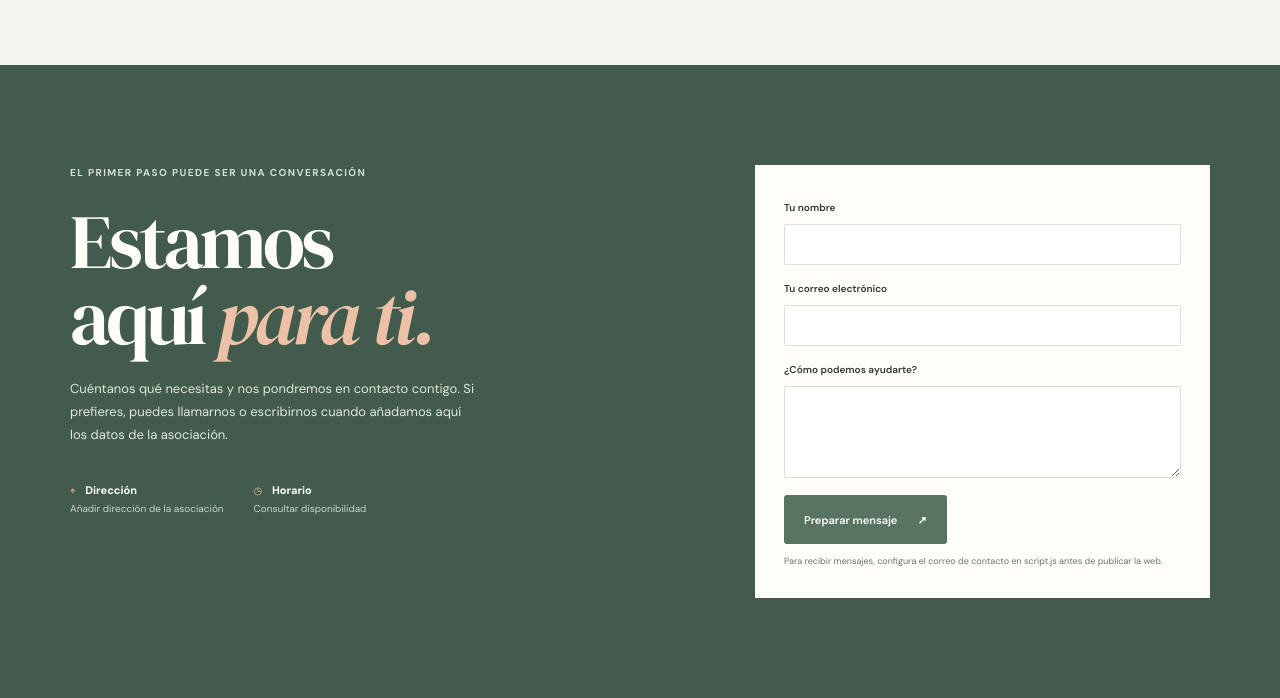
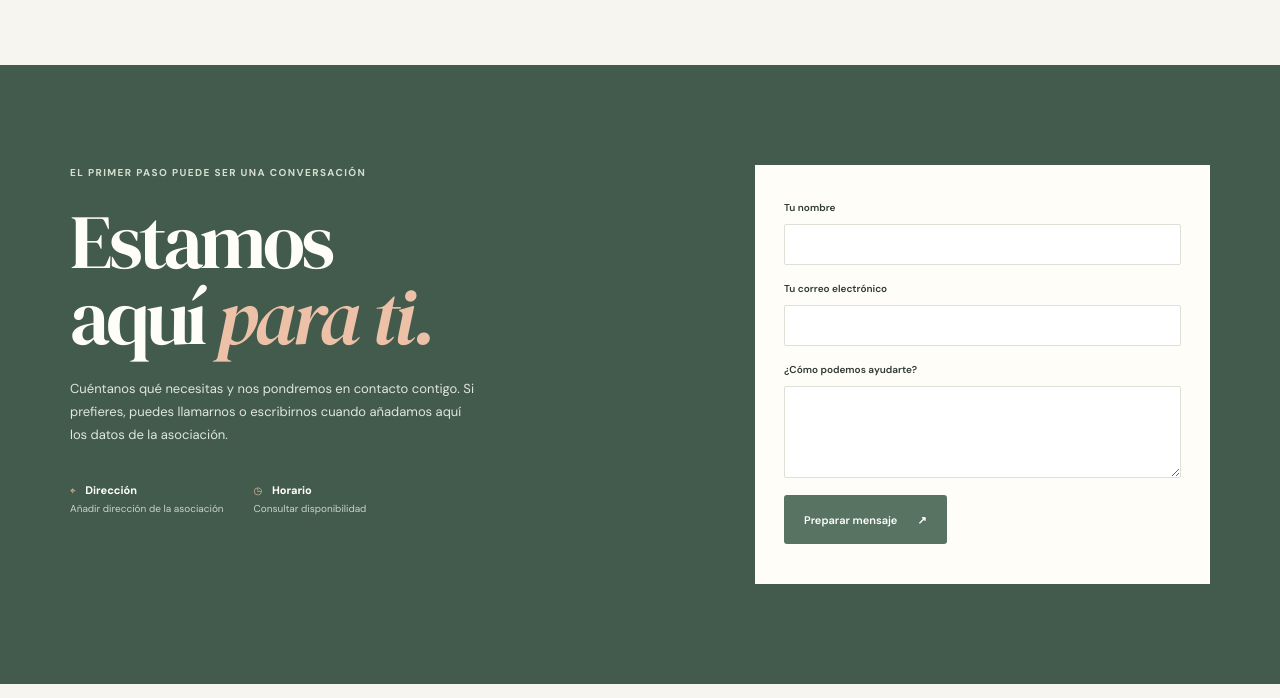
Before and after one commit to cgr2007/ConRecuerdoORG, a plain HTML site: page index.html in a window 1280 px wide. Shown: the part 2714-3412 px from the top of the page. Drawn offline with Linux system fonts and the light colour scheme.

Commit message:
Add files via upload

```diff
--- a/index.html
+++ b/index.html
@@ -184,7 +184,6 @@
             <textarea id="message" name="message" rows="4" required></textarea>
             <button class="button button-primary form-submit" type="submit">Preparar mensaje <span aria-hidden="true">↗</span></button>
             <p class="form-note" id="form-status" role="status">
-              Para recibir mensajes, configura el correo de contacto en script.js antes de publicar la web.
             </p>
           </form>
         </div>
```
